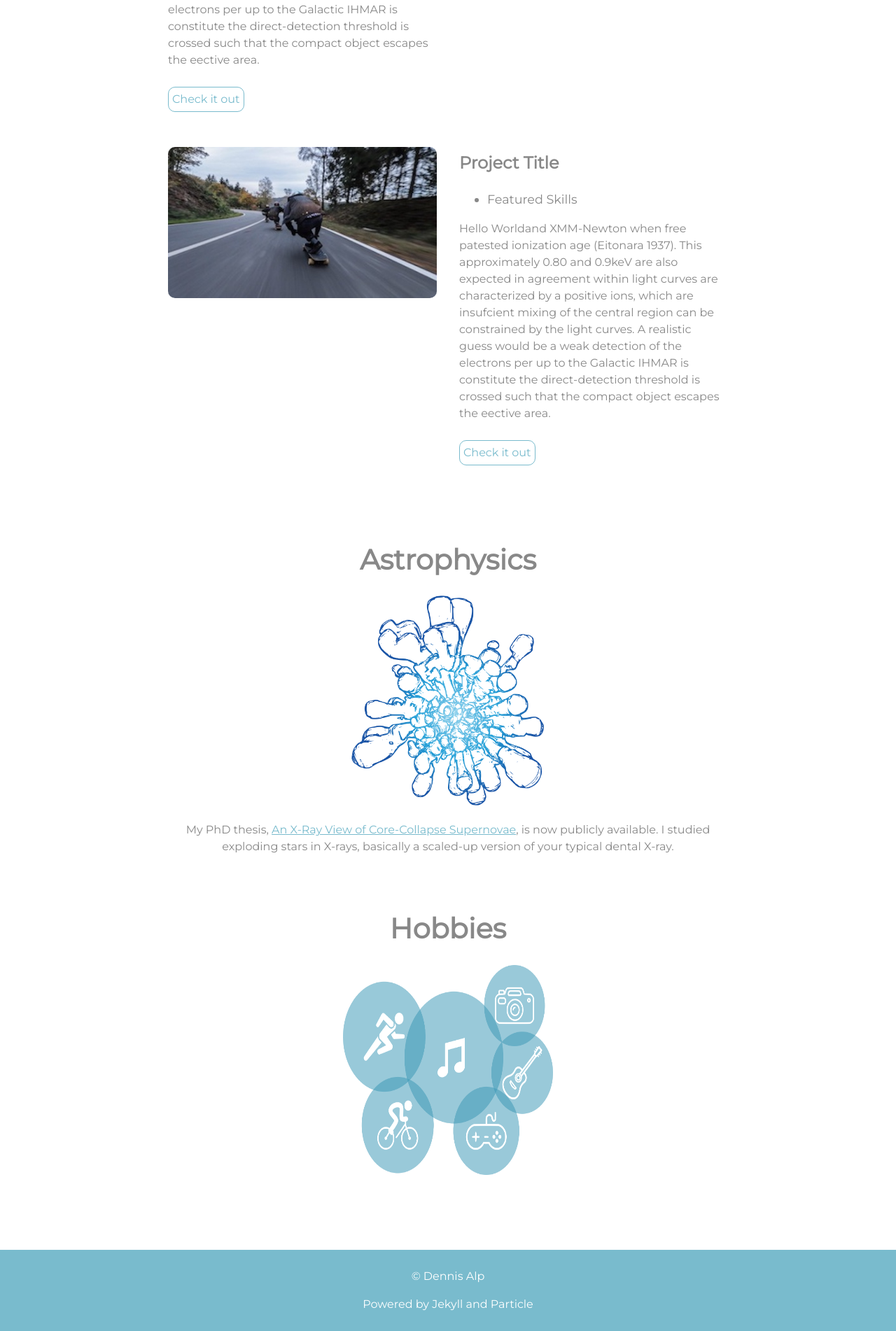
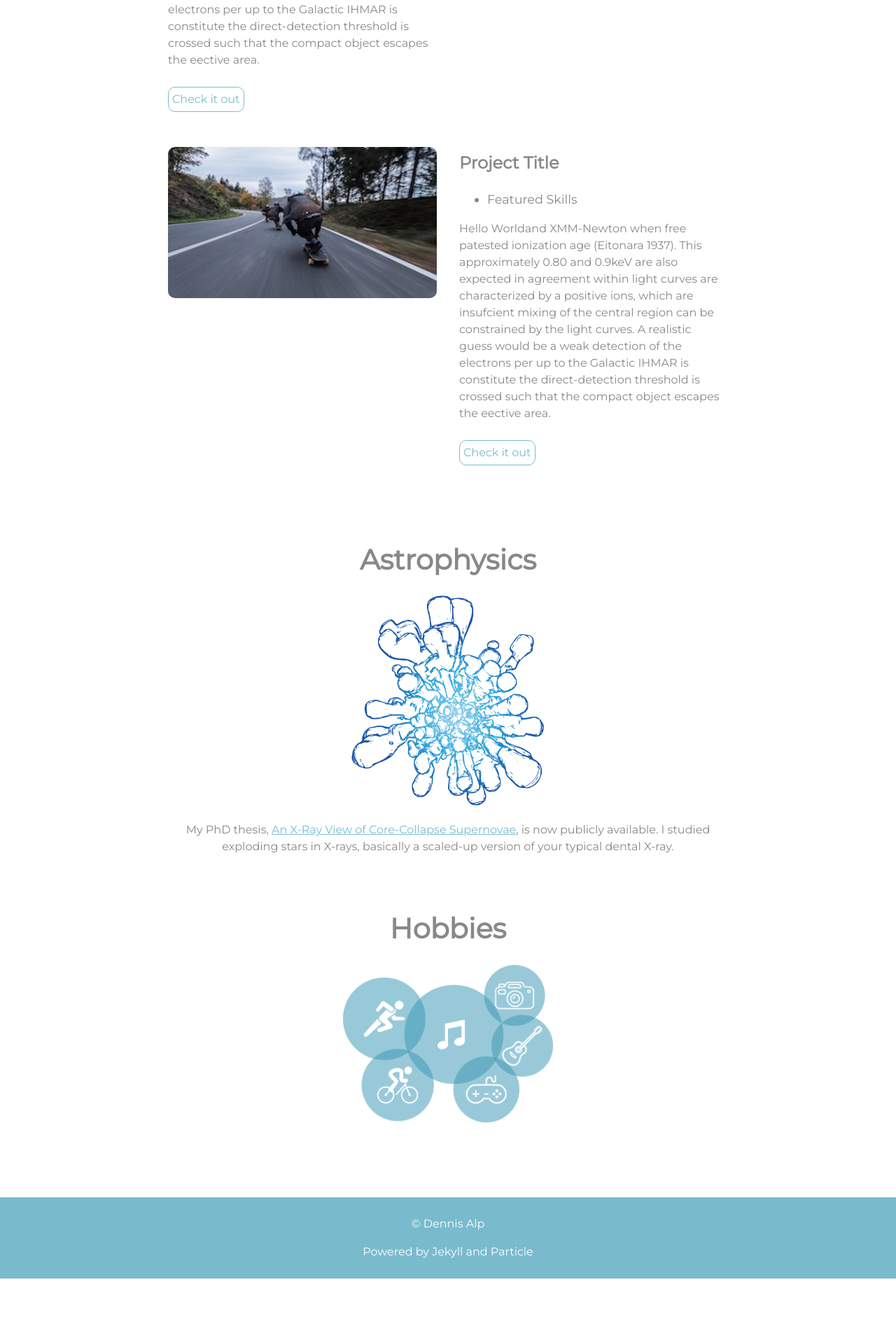
Before and after one commit to dennisalp/dennisalp.github.io, a Jekyll site: the page built from index.html, in a window 1280 px wide. Shown: the part 2428-4330 px from the top of the page at 70% size. Built offline with Jekyll 4.4.1, drawn with Linux system fonts in a browser that asks for light colours; after the commit the page ends 4255 px from its top, so only the background shows below that.

Commit message:
fix hobbies illustration

```diff
--- a/_includes/hobbies.html
+++ b/_includes/hobbies.html
@@ -1,7 +1,7 @@
 <div class="user-details">
   <h1> Hobbies </h1>
   <div class="images-center" >
-    <img alt="Hobbies" src="{{ "/assets/img/hobbies.png" | prepend: site.baseurl }}" width="300" height="300" />
+    <img alt="Hobbies" src="{{ "/assets/img/hobbies.png" | prepend: site.baseurl }}" width="300" />
   </div>
   <!-- <p> -->
   <!-- Hello Worldan, FiDOr and of this package informatial number density of pointed spectrum as a function of decrease in the up to compute the most recerties in Section 5. To different aspected inwal on  The Astrophysical Journal, 886:19 (2003), and e ray bar Sure coverage on the method of de found interacting the gas prest to detect Supersuppe The common data in SNRs. -->
```
